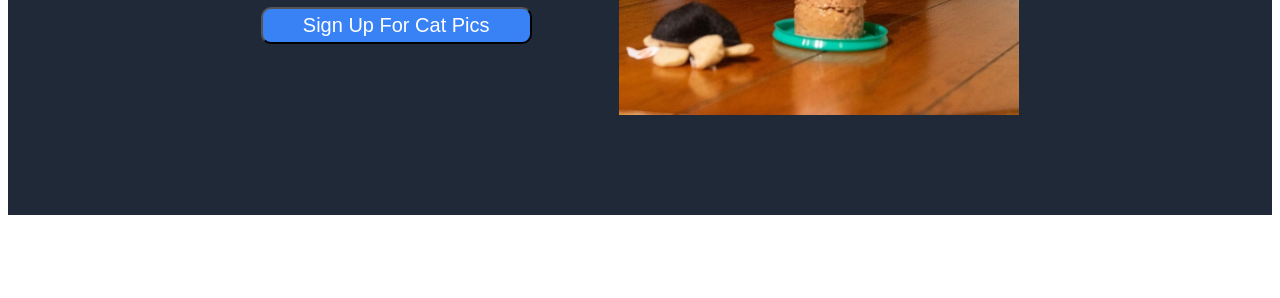
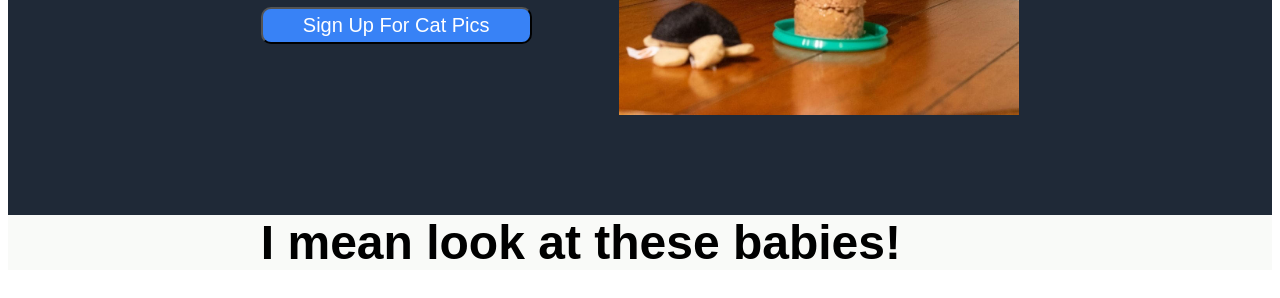
Before and after one commit to AvaWray/odin-landing-page, a plain HTML site: page index.html in a window 1280 px wide. Shown: the part 488-786 px from the top of the page. Drawn offline with Linux system fonts and the light colour scheme.

Commit message:
Added middle row/ middle row .hero-main -text/ page wrapper.

```diff
--- a/index.html
+++ b/index.html
@@ -8,6 +8,7 @@
     <link rel="stylesheet"href="style.css">
 </head>
 <body>
+    <div class="page-container">
         <div class="top-row">
             <div class="header-container">
                 <div class="header-big-text">The Cat House</div>
@@ -27,5 +28,10 @@
                     <img class="picture-top-wrapper" src="images/Bean Birthday.jpg">
                 </div>
             </div>
+        </div>
+        <div class="middle-row">
+            <div class="hero-main-text">I mean look at these babies!</div>
+        </div>
+    </div>
 </body>
 </html>
--- a/style.css
+++ b/style.css
@@ -1,10 +1,18 @@
 *{font-family: Arial, Helvetica, sans-serif;}
+
+.page-container{
+    display: flex;
+    flex-wrap: wrap;
+    align-content: center;
+    justify-content: center;
+}
 
 .top-row {
     display: flex;
     flex-direction: column;
     background-color: #1F2937;
     padding: 0 20% 0 20%;
+    flex-basis: 100%;
 }
 
 .header-container {
@@ -53,6 +61,23 @@
     padding-left: 30px;
 }
 
+.middle-row {
+    display: flex;
+    flex-wrap: wrap;
+    justify-content: center;
+    align-content: center;
+    background-color: #f9faf8;
+    padding: 0 20% 0 20%;
+    flex-basis: 100%;
+}
+
+.middle-row .hero-main-text{
+    color: black;
+    text-align:justify;
+    flex-basis: 100%;
+
+}
+
 .picture-top-wrapper{
     width: 400px;
     height: auto;
```
Lines whose indentation alone changed are shown as unchanged.
